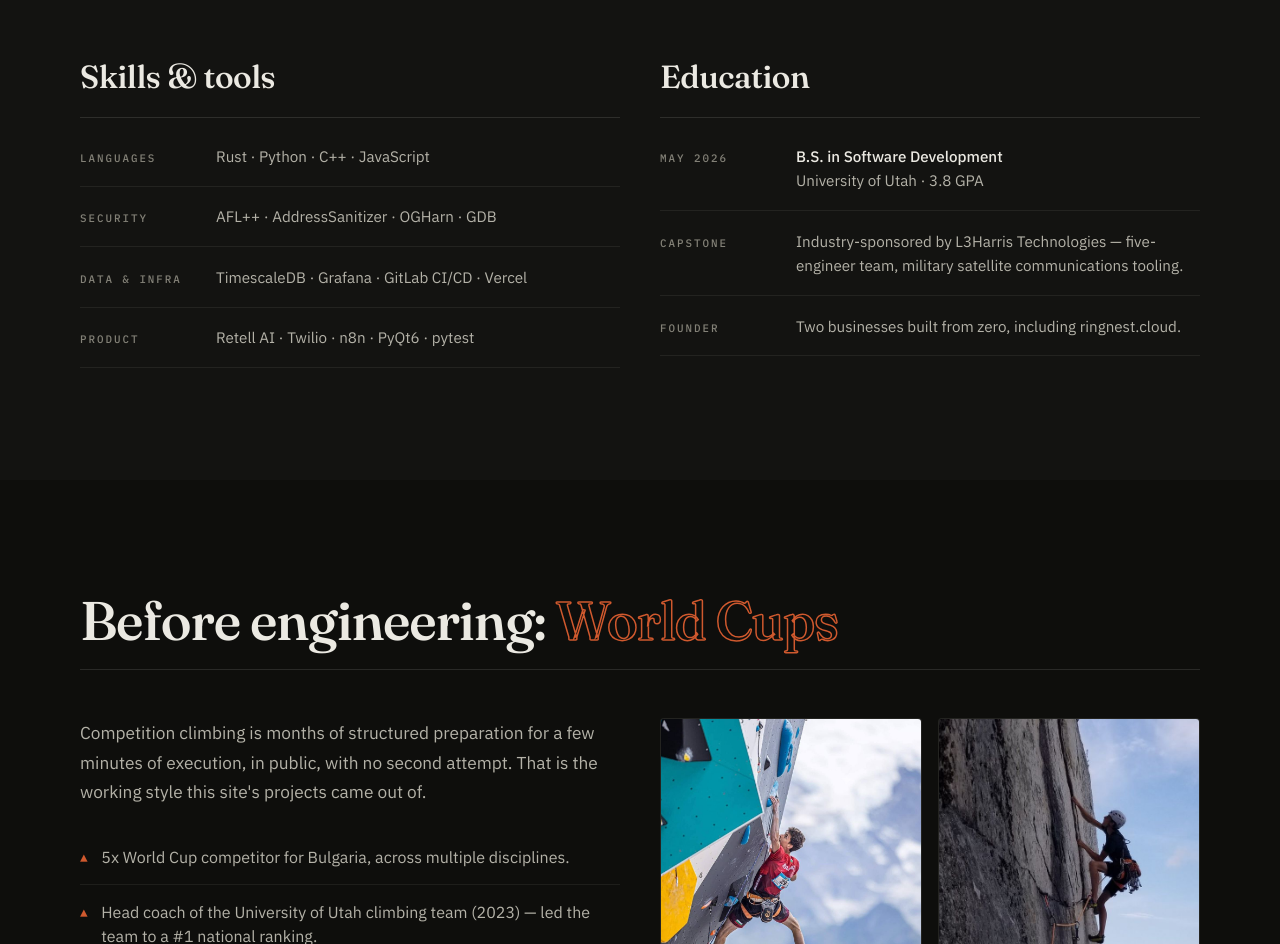
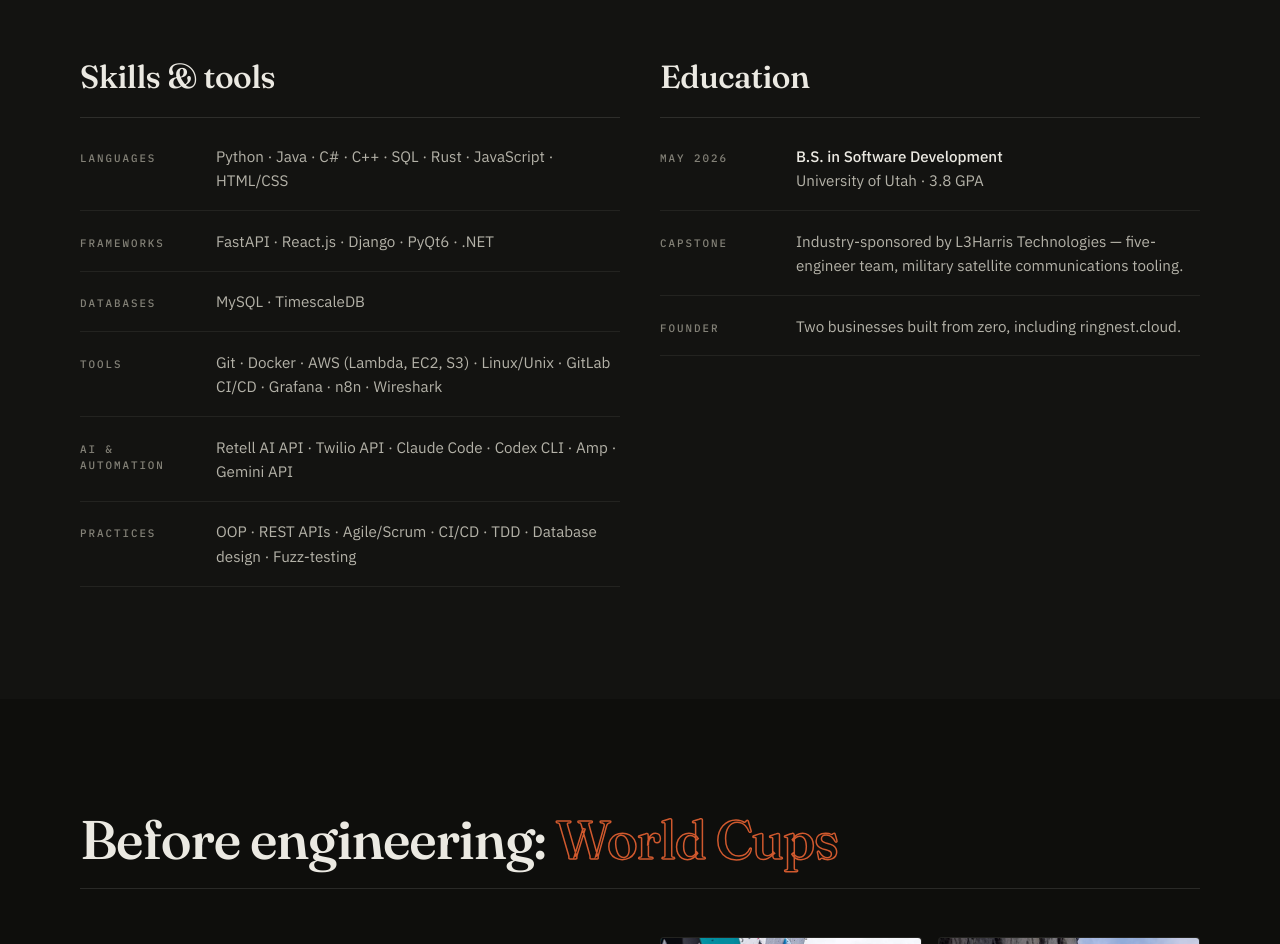
Before and after one commit to vsicle/professional-portfolio, a website: page index.html in a window 1280 px wide. Shown: the part 1613-2557 px from the top of the page. Drawn offline with nearby package versions, Linux system fonts and the light colour scheme.

Commit message:
Align skills section with resume technical skills

```diff
--- a/index.html
+++ b/index.html
@@ -248,19 +248,27 @@
                         <h2 class="block-title mb-2">Skills &amp; tools</h2>
                         <div class="list-row">
                             <span class="list-key">Languages</span>
-                            <span class="list-value">Rust &middot; Python &middot; C++ &middot; JavaScript</span>
+                            <span class="list-value">Python &middot; Java &middot; C# &middot; C++ &middot; SQL &middot; Rust &middot; JavaScript &middot; HTML/CSS</span>
                         </div>
                         <div class="list-row">
-                            <span class="list-key">Security</span>
-                            <span class="list-value">AFL++ &middot; AddressSanitizer &middot; OGHarn &middot; GDB</span>
+                            <span class="list-key">Frameworks</span>
+                            <span class="list-value">FastAPI &middot; React.js &middot; Django &middot; PyQt6 &middot; .NET</span>
                         </div>
                         <div class="list-row">
-                            <span class="list-key">Data &amp; infra</span>
-                            <span class="list-value">TimescaleDB &middot; Grafana &middot; GitLab CI/CD &middot; Vercel</span>
+                            <span class="list-key">Databases</span>
+                            <span class="list-value">MySQL &middot; TimescaleDB</span>
                         </div>
                         <div class="list-row">
-                            <span class="list-key">Product</span>
-                            <span class="list-value">Retell AI &middot; Twilio &middot; n8n &middot; PyQt6 &middot; pytest</span>
+                            <span class="list-key">Tools</span>
+                            <span class="list-value">Git &middot; Docker &middot; AWS (Lambda, EC2, S3) &middot; Linux/Unix &middot; GitLab CI/CD &middot; Grafana &middot; n8n &middot; Wireshark</span>
+                        </div>
+                        <div class="list-row">
+                            <span class="list-key">AI &amp; automation</span>
+                            <span class="list-value">Retell AI API &middot; Twilio API &middot; Claude Code &middot; Codex CLI &middot; Amp &middot; Gemini API</span>
+                        </div>
+                        <div class="list-row">
+                            <span class="list-key">Practices</span>
+                            <span class="list-value">OOP &middot; REST APIs &middot; Agile/Scrum &middot; CI/CD &middot; TDD &middot; Database design &middot; Fuzz-testing</span>
                         </div>
                     </div>
                     <div class="reveal">
```
